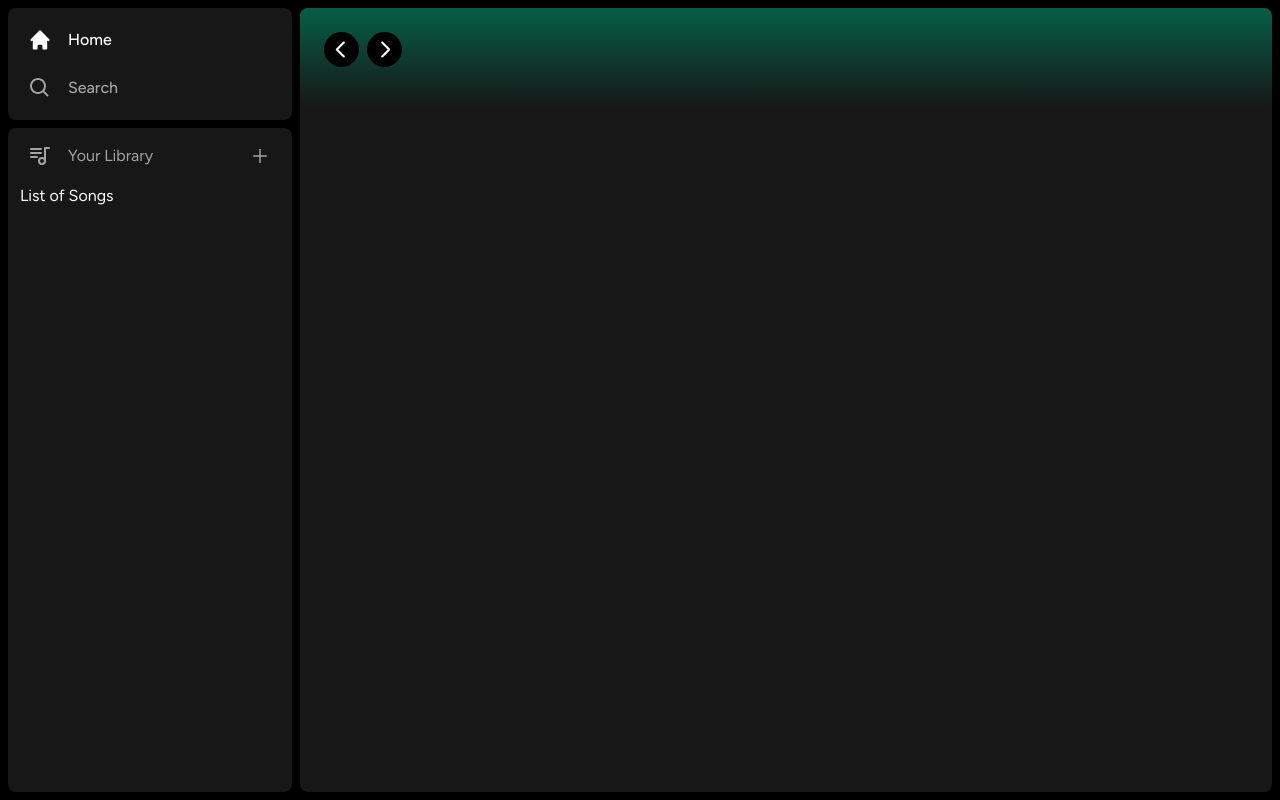
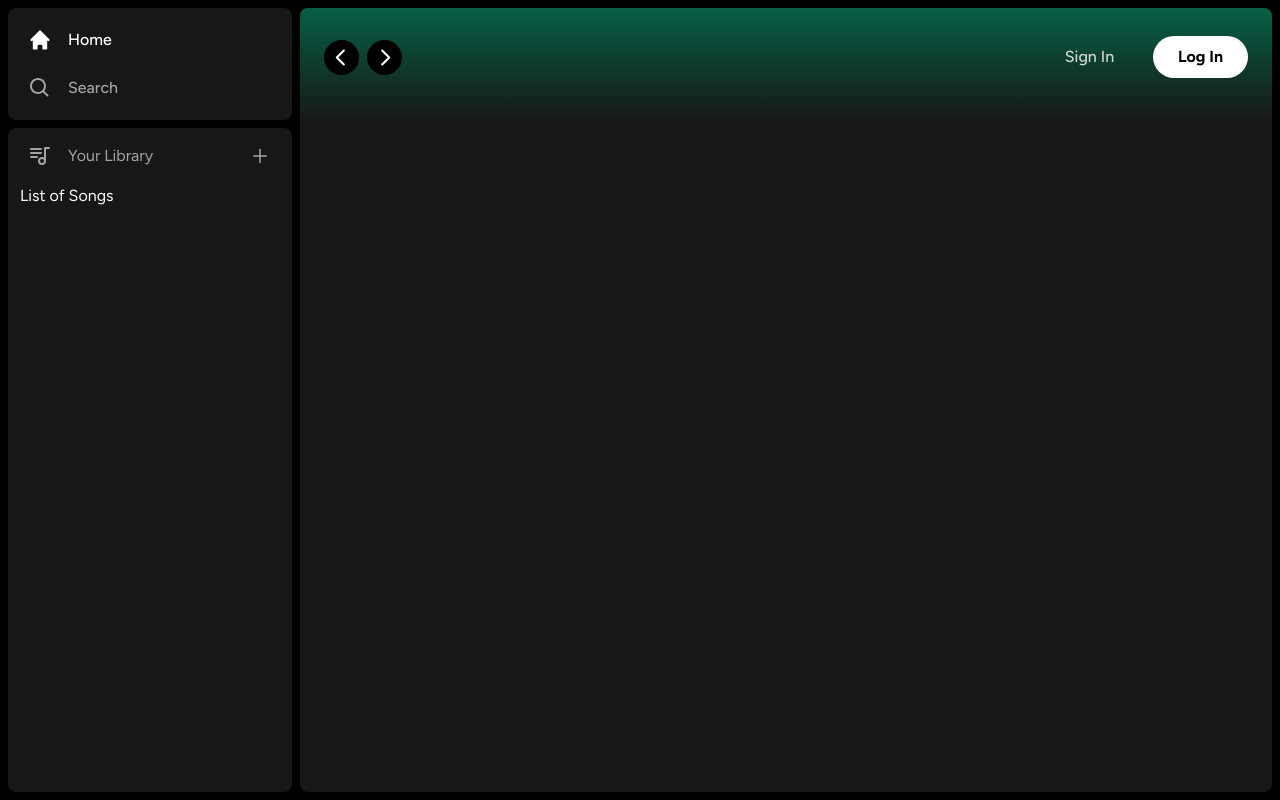
Before and after one commit to shaulov/spotify-clone, a Next.js app: page / in a window 1280 px wide. Built offline with nearby package versions, Linux system fonts and the light colour scheme.

Commit message:
Add Button

```diff
--- a/components/Header.tsx
+++ b/components/Header.tsx
@@ -6,6 +6,7 @@ import { twMerge } from 'tailwind-merge';
 import { RxCaretLeft, RxCaretRight } from 'react-icons/rx';
 import { HiHome } from 'react-icons/hi';
 import { BiSearch } from 'react-icons/bi';
+import Button from './Button';
 
 interface HeaderProps {
   children: ReactNode;
@@ -88,15 +89,34 @@ function Header({ children, className }: HeaderProps): JSX.Element {
         </div>
         <div
           className="
-            flex
+            grid
+            grid-cols-2
             justify-between
             items-center
             gap-x-4
           "
         >
-
+          <Button
+            className="
+              font-medium
+              text-neutral-300
+              bg-transparent
+            "
+          >
+            Sign In
+          </Button>
+          <Button
+            className="
+              px-6
+              py-2
+              bg-white
+            "
+          >
+            Log In
+          </Button>
         </div>
       </nav>
+      {children}
     </header>
   );
 }
```
